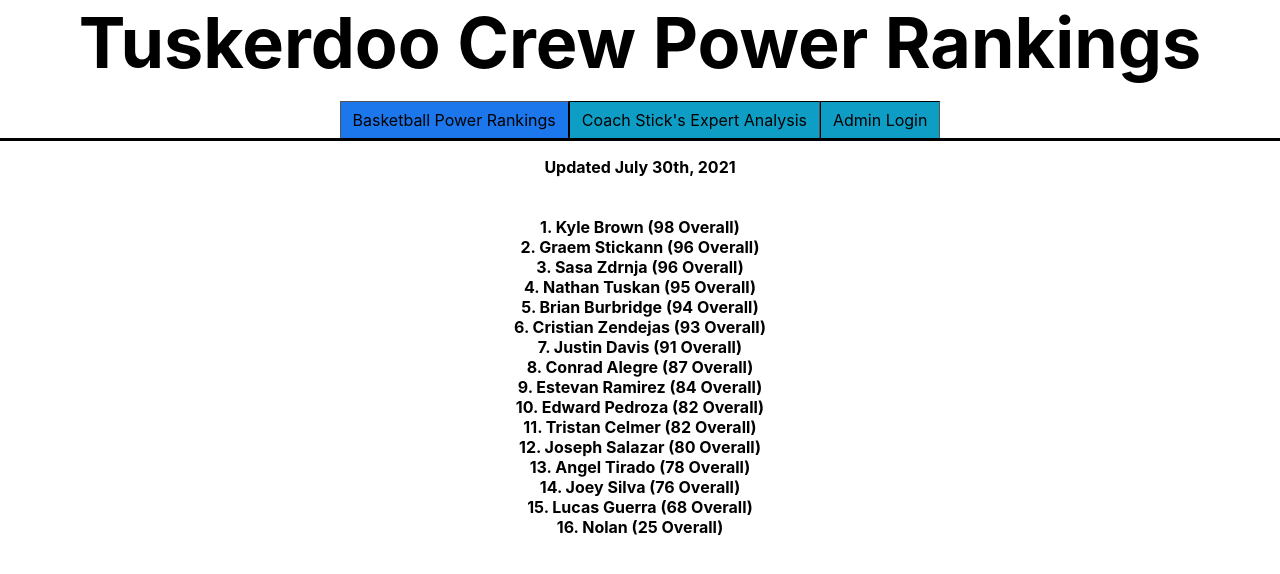
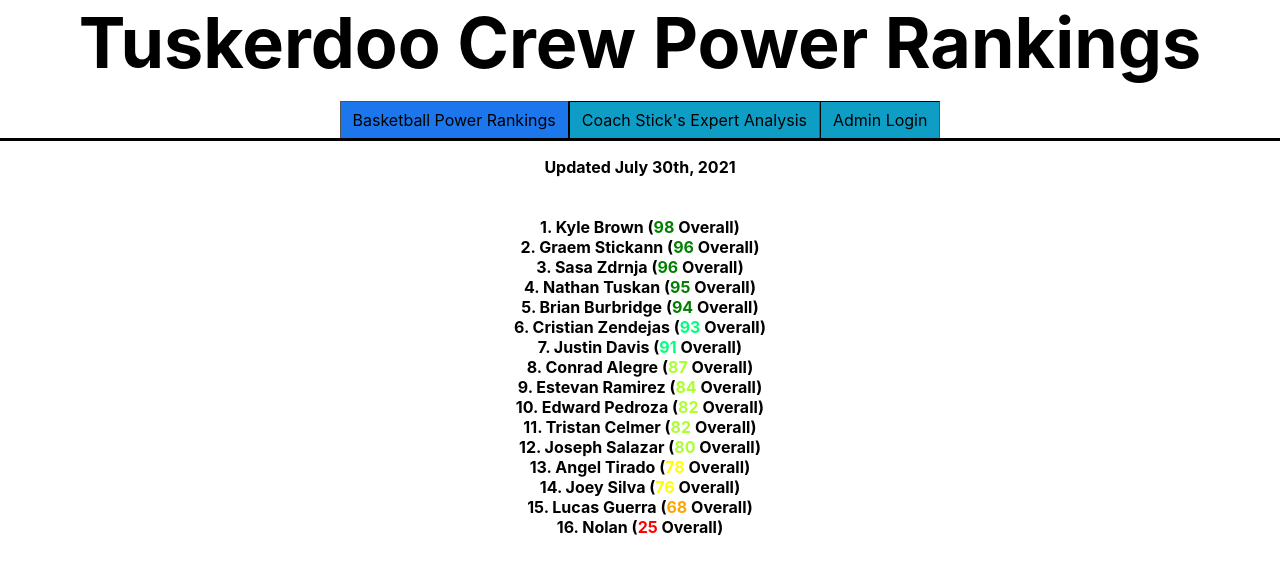
Before and after one commit to edman90/tcpr, a React (Create React App) app in the folder client/: page / in a window 1280 px wide. Shown: the top 574 px of the page. Built offline with nearby package versions, Linux system fonts and the light colour scheme.

Commit message:
Added gradient to overalls

```diff
--- a/client/src/App.js
+++ b/client/src/App.js
@@ -20,22 +20,22 @@ function App() {
           <br></br>
           <br></br>
           <br></br>
-        <b>1. Kyle Brown (98 Overall)</b><br></br>
-        <b>2. Graem Stickann (96 Overall)</b><br></br>
-        <b>3. Sasa Zdrnja (96 Overall)</b><br></br>
-        <b>4. Nathan Tuskan (95 Overall)</b><br></br>
-        <b>5. Brian Burbridge (94 Overall)</b><br></br>
-        <b>6. Cristian Zendejas (93 Overall)</b><br></br>
-        <b>7. Justin Davis (91 Overall)</b><br></br>
-        <b>8. Conrad Alegre (87 Overall)</b><br></br>
-        <b>9. Estevan Ramirez (84 Overall)</b><br></br>
-        <b>10. Edward Pedroza (82 Overall)</b><br></br>
-        <b>11. Tristan Celmer (82 Overall)</b><br></br>
-        <b>12. Joseph Salazar (80 Overall)</b><br></br>
-        <b>13. Angel Tirado (78 Overall)</b><br></br>
-        <b>14. Joey Silva (76 Overall)</b><br></br>
-        <b>15. Lucas Guerra (68 Overall)</b><br></br>
-        <b>16. Nolan (25 Overall)</b><br></br>
+        <b>1. Kyle Brown (<b style={{color: 'green'}}>98</b> Overall)</b><br></br>
+        <b>2. Graem Stickann (<b style={{color: 'green'}}>96</b> Overall)</b><br></br>
+        <b>3. Sasa Zdrnja (<b style={{color: 'green'}}>96</b> Overall)</b><br></br>
+        <b>4. Nathan Tuskan (<b style={{color: 'green'}}>95</b> Overall)</b><br></br>
+        <b>5. Brian Burbridge (<b style={{color: 'green'}}>94</b> Overall)</b><br></br>
+        <b>6. Cristian Zendejas (<b style={{color: 'SpringGreen'}}>93</b> Overall)</b><br></br>
+        <b>7. Justin Davis (<b style={{color: 'SpringGreen'}}>91</b> Overall)</b><br></br>
+        <b>8. Conrad Alegre (<b style={{color: 'GreenYellow'}}>87</b> Overall)</b><br></br>
+        <b>9. Estevan Ramirez (<b style={{color: 'GreenYellow'}}>84</b> Overall)</b><br></br>
+        <b>10. Edward Pedroza (<b style={{color: 'GreenYellow'}}>82</b> Overall)</b><br></br>
+        <b>11. Tristan Celmer (<b style={{color: 'GreenYellow'}}>82</b> Overall)</b><br></br>
+        <b>12. Joseph Salazar (<b style={{color: 'GreenYellow'}}>80</b> Overall)</b><br></br>
+        <b>13. Angel Tirado (<b style={{color: 'Yellow'}}>78</b> Overall)</b><br></br>
+        <b>14. Joey Silva (<b style={{color: 'Yellow'}}>76</b> Overall)</b><br></br>
+        <b>15. Lucas Guerra (<b style={{color: 'Orange'}}>68</b> Overall)</b><br></br>
+        <b>16. Nolan (<b style={{color: 'Red'}}>25</b> Overall)</b><br></br>
         </div>
 
         <div label="Coach Stick's Expert Analysis">
```
